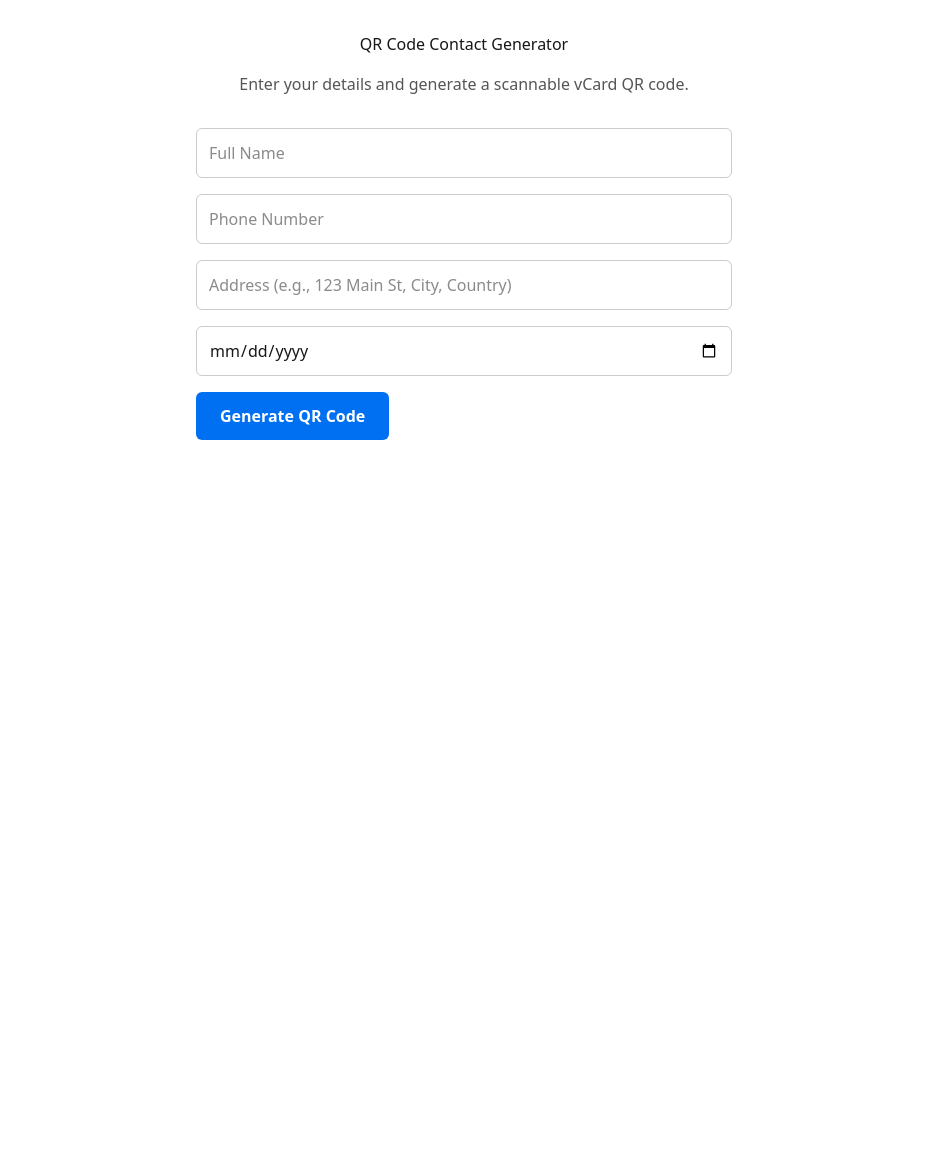
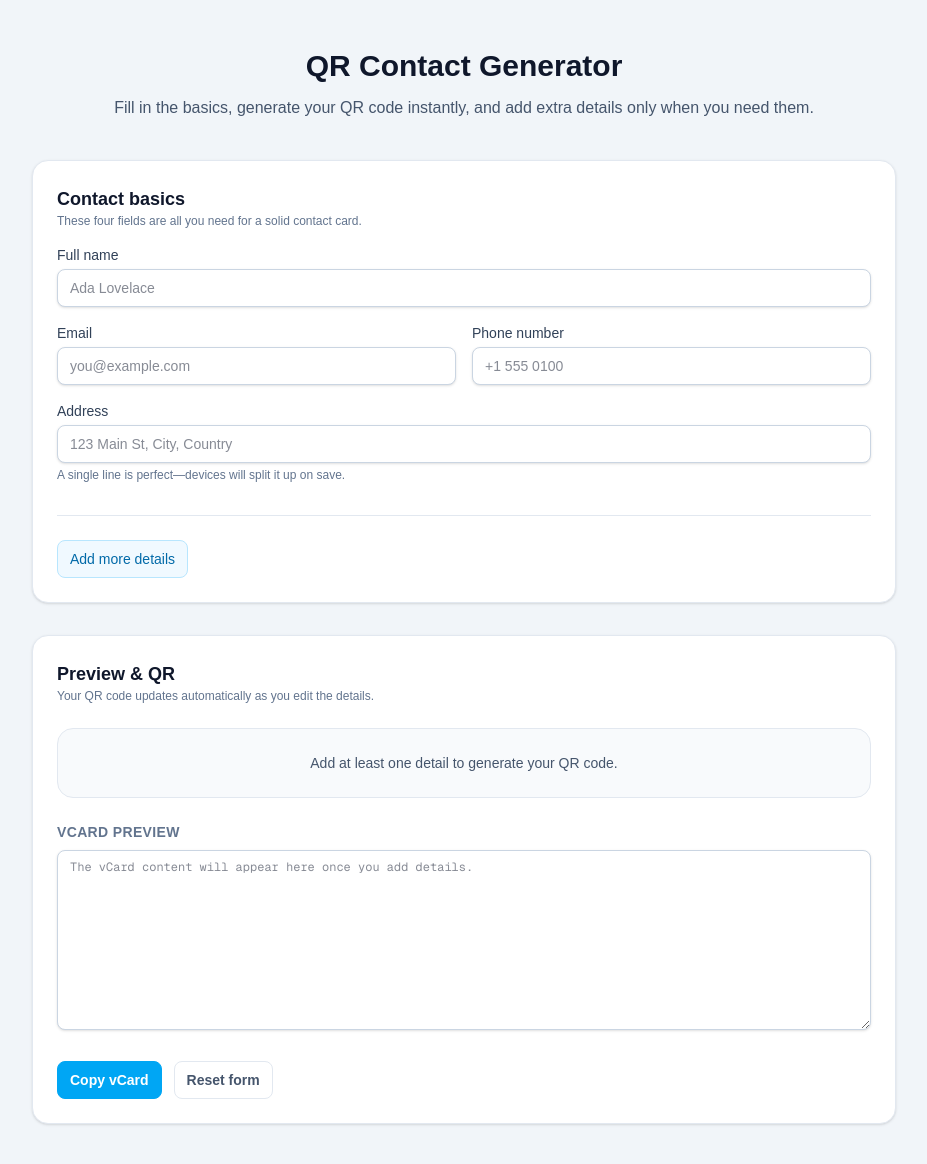
Before and after one commit to muiledev/generate-qr-code, a Next.js app: page / in a window 1280 px wide. Shown: the top 1164 px of the page, without its empty margins (176-1103 px from the left). Before the commit the page ends 800 px from the top, so only its background shows below. Built offline with nearby package versions, Linux system fonts and the light colour scheme.

Commit message:
add more

```diff
--- a/app/page.tsx
+++ b/app/page.tsx
@@ -1,121 +1,366 @@
 "use client";
 
-import { useState } from "react";
+import { useMemo, useState } from "react";
 import QRCode from "react-qr-code";
 
+interface BuildVCardArgs {
+  fullName: string;
+  email: string;
+  phone: string;
+  address: string;
+  company: string;
+  jobTitle: string;
+  birthday: string;
+  website: string;
+  notes: string;
+}
+
+const escapeValue = (value: string) =>
+  value
+    .replace(/\\/g, "\\\\")
+    .replace(/\n/g, "\\n")
+    .replace(/;/g, "\\;")
+    .replace(/,/g, "\\,");
+
+const buildVCard = ({
+  fullName,
+  email,
+  phone,
+  address,
+  company,
+  jobTitle,
+  birthday,
+  website,
+  notes,
+}: BuildVCardArgs) => {
+  const lines = ["BEGIN:VCARD", "VERSION:3.0"];
+
+  if (fullName) {
+    lines.push(`FN:${escapeValue(fullName)}`);
+  }
+  if (company) {
+    lines.push(`ORG:${escapeValue(company)}`);
+  }
+  if (jobTitle) {
+    lines.push(`TITLE:${escapeValue(jobTitle)}`);
+  }
+  if (phone) {
+    lines.push(`TEL;TYPE=CELL:${escapeValue(phone)}`);
+  }
+  if (email) {
+    lines.push(`EMAIL;TYPE=INTERNET:${escapeValue(email)}`);
+  }
+  if (address) {
+    lines.push(`ADR;TYPE=HOME:;;${escapeValue(address)};;;;`);
+  }
+  if (birthday) {
+    lines.push(`BDAY:${birthday}`);
+  }
+  if (website) {
+    lines.push(`URL:${escapeValue(website)}`);
+  }
+  if (notes) {
+    lines.push(`NOTE:${escapeValue(notes)}`);
+  }
+
+  if (lines.length === 2) {
+    return "";
+  }
+
+  lines.push("END:VCARD");
+  return lines.join("\n");
+};
+
+const inputClasses =
+  "w-full rounded-lg border border-slate-300 bg-white px-3 py-2 text-sm text-slate-900 shadow-sm transition focus:border-sky-500 focus:outline-none focus:ring-4 focus:ring-sky-100";
+
+const mutedHelperClasses = "text-xs text-slate-500";
+
+const toggleButtonClasses =
+  "inline-flex items-center justify-center gap-2 rounded-lg border border-sky-200 bg-sky-50 px-3 py-2 text-sm font-medium text-sky-700 transition hover:border-sky-300 hover:bg-sky-100";
+
+const actionButtonClasses =
+  "inline-flex items-center justify-center gap-2 rounded-lg px-3 py-2 text-sm font-semibold transition focus:outline-none focus:ring-4";
+
 export default function Home() {
-  const [name, setName] = useState("");
+  const [fullName, setFullName] = useState("");
+  const [email, setEmail] = useState("");
   const [phone, setPhone] = useState("");
   const [address, setAddress] = useState("");
+  const [company, setCompany] = useState("");
+  const [jobTitle, setJobTitle] = useState("");
   const [birthday, setBirthday] = useState("");
-  const [qrValue, setQrValue] = useState("");
+  const [website, setWebsite] = useState("");
+  const [notes, setNotes] = useState("");
+  const [showMore, setShowMore] = useState(false);
+  const [lastCopiedValue, setLastCopiedValue] = useState<string | null>(null);
 
-  const generateQR = () => {
-    if (!name && !phone && !address && !birthday) {
-      alert("Please fill in at least one field.");
+  const vCard = useMemo(
+    () =>
+      buildVCard({
+        fullName,
+        email,
+        phone,
+        address,
+        company,
+        jobTitle,
+        birthday,
+        website,
+        notes,
+      }),
+    [
+      fullName,
+      email,
+      phone,
+      address,
+      company,
+      jobTitle,
+      birthday,
+      website,
+      notes,
+    ],
+  );
+
+  const hasContactInfo = Boolean(vCard);
+  const hasCopiedCurrent = hasContactInfo && lastCopiedValue === vCard;
+
+  const handleCopy = async () => {
+    if (!hasContactInfo || typeof navigator === "undefined") {
       return;
     }
 
-    const vCard = `BEGIN:VCARD
-VERSION:3.0
-FN:${name || ""}
-TEL:${phone || ""}
-ADR:;;${address || ""};;;;
-BDAY:${birthday || ""}
-END:VCARD`.replace(/\n/g, "\n"); // Keep line breaks
+    try {
+      await navigator.clipboard?.writeText(vCard);
+      setLastCopiedValue(vCard);
+    } catch (error) {
+      console.error("Failed to copy vCard", error);
+    }
+  };
 
-    setQrValue(vCard.trim());
+  const resetForm = () => {
+    setFullName("");
+    setEmail("");
+    setPhone("");
+    setAddress("");
+    setCompany("");
+    setJobTitle("");
+    setBirthday("");
+    setWebsite("");
+    setNotes("");
+    setShowMore(false);
+    setLastCopiedValue(null);
   };
 
   return (
-    <div
-      style={{
-        padding: "2rem",
-        maxWidth: "600px",
-        margin: "0 auto",
-        fontFamily: "system-ui, sans-serif",
-      }}
+    <main className="min-h-screen bg-slate-100 py-12">
+      <div className="mx-auto max-w-4xl px-4">
+        <header className="mb-10 text-center">
+          <h1 className="text-3xl font-semibold text-slate-900">
+            QR Contact Generator
+          </h1>
+          <p className="mt-3 text-base text-slate-600">
+            Fill in the basics, generate your QR code instantly, and add extra
+            details only when you need them.
+          </p>
+        </header>
+
+        <div className="grid gap-8 lg:grid-cols-[minmax(0,1fr),minmax(260px,1fr)]">
+          <section className="rounded-2xl border border-slate-200 bg-white p-6 shadow-sm">
+            <div className="space-y-8">
+              <div>
+                <h2 className="text-lg font-semibold text-slate-900">
+                  Contact basics
+                </h2>
+                <p className={mutedHelperClasses}>
+                  These four fields are all you need for a solid contact card.
+                </p>
+                <div className="mt-4 grid gap-4 md:grid-cols-2">
+                  <label className="flex flex-col gap-1 md:col-span-2">
+                    <span className="text-sm font-medium text-slate-700">
+                      Full name
+                    </span>
+                    <input
+                      className={inputClasses}
+                      placeholder="Ada Lovelace"
+                      value={fullName}
+                      onChange={(event) => setFullName(event.target.value)}
+                    />
+                  </label>
+                  <label className="flex flex-col gap-1">
+                    <span className="text-sm font-medium text-slate-700">
+                      Email
+                    </span>
+                    <input
+                      className={inputClasses}
+                      placeholder="you@example.com"
+                      type="email"
+                      value={email}
+                      onChange={(event) => setEmail(event.target.value)}
+                    />
+                  </label>
+                  <label className="flex flex-col gap-1">
+                    <span className="text-sm font-medium text-slate-700">
+                      Phone number
+                    </span>
+                    <input
+                      className={inputClasses}
+                      placeholder="+1 555 0100"
+                      type="tel"
+                      value={phone}
+                      onChange={(event) => setPhone(event.target.value)}
+                    />
+                  </label>
+                  <label className="flex flex-col gap-1 md:col-span-2">
+                    <span className="text-sm font-medium text-slate-700">
+                      Address
+                    </span>
+                    <input
+                      className={inputClasses}
+                      placeholder="123 Main St, City, Country"
+                      value={address}
+                      onChange={(event) => setAddress(event.target.value)}
+                    />
+                    <span className={mutedHelperClasses}>
+                      A single line is perfect—devices will split it up on save.
+                    </span>
+                  </label>
+                </div>
+              </div>
+
+              <div className="border-t border-slate-200 pt-6">
+                <button
+                  type="button"
+                  className={toggleButtonClasses}
+                  onClick={() => setShowMore((previous) => !previous)}
                 >
-      <h1 style={{ textAlign: "center", marginBottom: "1rem" }}>
-        QR Code Contact Generator
-      </h1>
-      <p style={{ textAlign: "center", color: "#555", marginBottom: "2rem" }}>
-        Enter your details and generate a scannable vCard QR code.
-      </p>
+                  {showMore ? "Hide extra details" : "Add more details"}
+                </button>
 
-      <div style={{ display: "flex", flexDirection: "column", gap: "1rem" }}>
+                {showMore && (
+                  <div className="mt-6 space-y-5">
+                    <div className="grid gap-4 md:grid-cols-2">
+                      <label className="flex flex-col gap-1">
+                        <span className="text-sm font-medium text-slate-700">
+                          Company
+                        </span>
                         <input
-          type="text"
-          placeholder="Full Name"
-          value={name}
-          onChange={(e) => setName(e.target.value)}
-          style={inputStyle}
+                          className={inputClasses}
+                          placeholder="Analytical Engines Co."
+                          value={company}
+                          onChange={(event) => setCompany(event.target.value)}
                         />
+                      </label>
+                      <label className="flex flex-col gap-1">
+                        <span className="text-sm font-medium text-slate-700">
+                          Job title
+                        </span>
                         <input
-          type="tel"
-          placeholder="Phone Number"
-          value={phone}
-          onChange={(e) => setPhone(e.target.value)}
-          style={inputStyle}
+                          className={inputClasses}
+                          placeholder="Chief Mathematician"
+                          value={jobTitle}
+                          onChange={(event) => setJobTitle(event.target.value)}
                         />
+                      </label>
+                    </div>
+
+                    <div className="grid gap-4 md:grid-cols-2">
+                      <label className="flex flex-col gap-1">
+                        <span className="text-sm font-medium text-slate-700">
+                          Website
+                        </span>
                         <input
-          type="text"
-          placeholder="Address (e.g., 123 Main St, City, Country)"
-          value={address}
-          onChange={(e) => setAddress(e.target.value)}
-          style={inputStyle}
+                          className={inputClasses}
+                          placeholder="https://example.com"
+                          value={website}
+                          onChange={(event) => setWebsite(event.target.value)}
                         />
+                      </label>
+                      <label className="flex flex-col gap-1">
+                        <span className="text-sm font-medium text-slate-700">
+                          Birthday
+                        </span>
                         <input
+                          className={inputClasses}
                           type="date"
                           value={birthday}
-          onChange={(e) => setBirthday(e.target.value)}
-          style={inputStyle}
+                          onChange={(event) => setBirthday(event.target.value)}
                         />
+                      </label>
                     </div>
 
-      <button onClick={generateQR} style={buttonStyle}>
-        Generate QR Code
-      </button>
-
-      {qrValue && (
-        <div style={{ marginTop: "2rem", textAlign: "center" }}>
-          <h3>Your QR Code:</h3>
-          <div
-            style={{
-              background: "white",
-              padding: "16px",
-              display: "inline-block",
-              borderRadius: "8px",
-            }}
-          >
-            <QRCode value={qrValue} size={256} />
-          </div>
-          <p style={{ marginTop: "1rem", color: "#333", fontSize: "0.9rem" }}>
-            Scan with your phone to save as a contact.
-          </p>
+                    <label className="flex flex-col gap-1">
+                      <span className="text-sm font-medium text-slate-700">
+                        Notes
+                      </span>
+                      <textarea
+                        className={`${inputClasses} min-h-[96px] resize-y leading-relaxed`}
+                        placeholder="Personal details, how you met, or anything helpful"
+                        value={notes}
+                        onChange={(event) => setNotes(event.target.value)}
+                      />
+                    </label>
                   </div>
                 )}
               </div>
+            </div>
+          </section>
+
+          <aside className="flex flex-col gap-6 rounded-2xl border border-slate-200 bg-white p-6 shadow-sm">
+            <div>
+              <h2 className="text-lg font-semibold text-slate-900">
+                Preview &amp; QR
+              </h2>
+              <p className={mutedHelperClasses}>
+                Your QR code updates automatically as you edit the details.
+              </p>
+            </div>
+            <div className="rounded-2xl border border-slate-200 bg-slate-50 p-6 text-center">
+              {hasContactInfo ? (
+                <div className="flex flex-col items-center gap-4">
+                  <div className="rounded-2xl border border-slate-200 bg-white p-4 shadow-sm">
+                    <QRCode value={vCard} size={220} />
+                  </div>
+                  <p className="text-sm text-slate-600">
+                    Scan to save this contact instantly.
+                  </p>
+                </div>
+              ) : (
+                <p className="text-sm text-slate-600">
+                  Add at least one detail to generate your QR code.
+                </p>
+              )}
+            </div>
+            <div>
+              <h3 className="text-sm font-semibold uppercase tracking-wide text-slate-500">
+                vCard preview
+              </h3>
+              <textarea
+                className={`${inputClasses} mt-2 min-h-[180px] resize-y font-mono text-xs`}
+                value={vCard}
+                readOnly
+                placeholder="The vCard content will appear here once you add details."
+              />
+            </div>
+            <div className="flex flex-wrap gap-3">
+              <button
+                type="button"
+                className={`${actionButtonClasses} border border-sky-500 bg-sky-500 text-white hover:bg-sky-600 focus:ring-sky-200`}
+                onClick={handleCopy}
+                disabled={!hasContactInfo}
+              >
+                {hasCopiedCurrent ? "Copied!" : "Copy vCard"}
+              </button>
+              <button
+                type="button"
+                className={`${actionButtonClasses} border border-slate-200 bg-white text-slate-600 hover:border-slate-300 hover:text-slate-900 focus:ring-slate-100`}
+                onClick={resetForm}
+              >
+                Reset form
+              </button>
+            </div>
+          </aside>
+        </div>
+      </div>
+    </main>
   );
 }
-
-// Simple inline styles
-const inputStyle = {
-  padding: "12px",
-  fontSize: "1rem",
-  border: "1px solid #ccc",
-  borderRadius: "6px",
-  outline: "none",
-};
-
-const buttonStyle = {
-  marginTop: "1rem",
-  padding: "12px 24px",
-  fontSize: "1rem",
-  backgroundColor: "#0070f3",
-  color: "white",
-  border: "none",
-  borderRadius: "6px",
-  cursor: "pointer",
-  fontWeight: "bold",
-};
```
Lines whose indentation alone changed are shown as unchanged.
